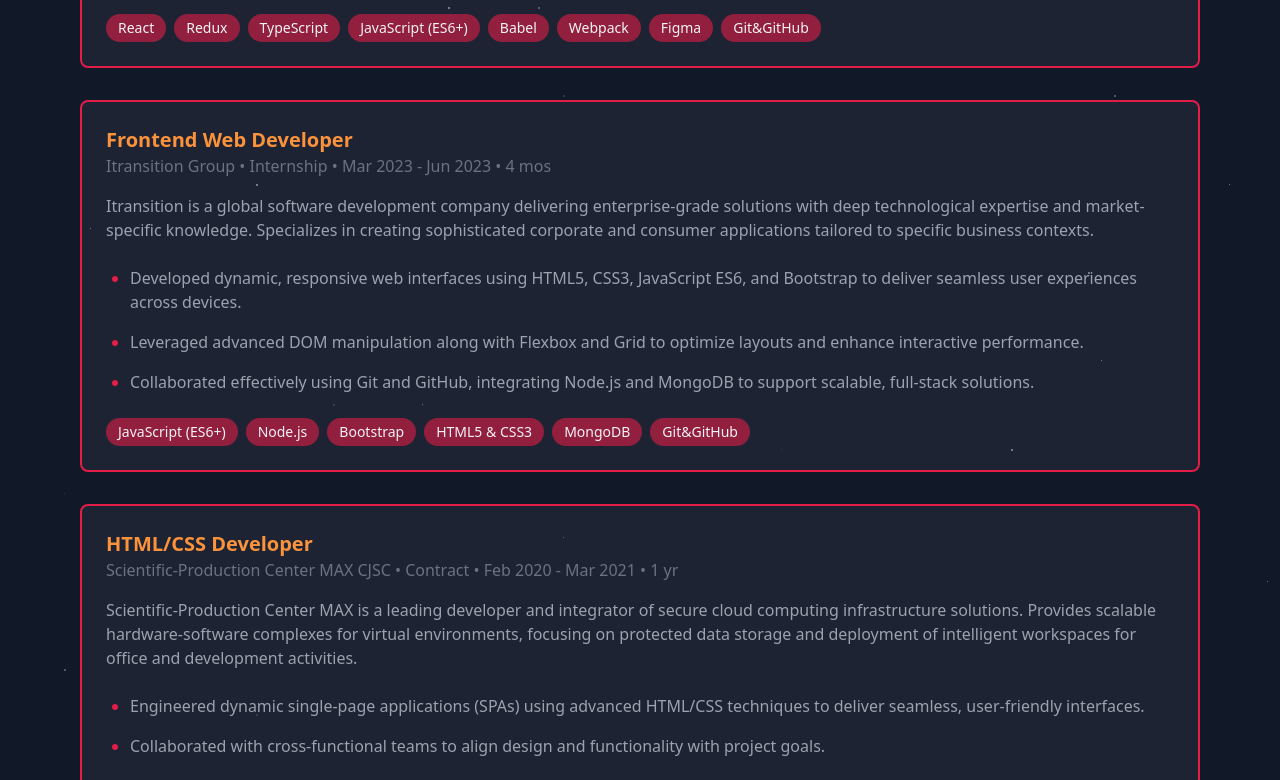
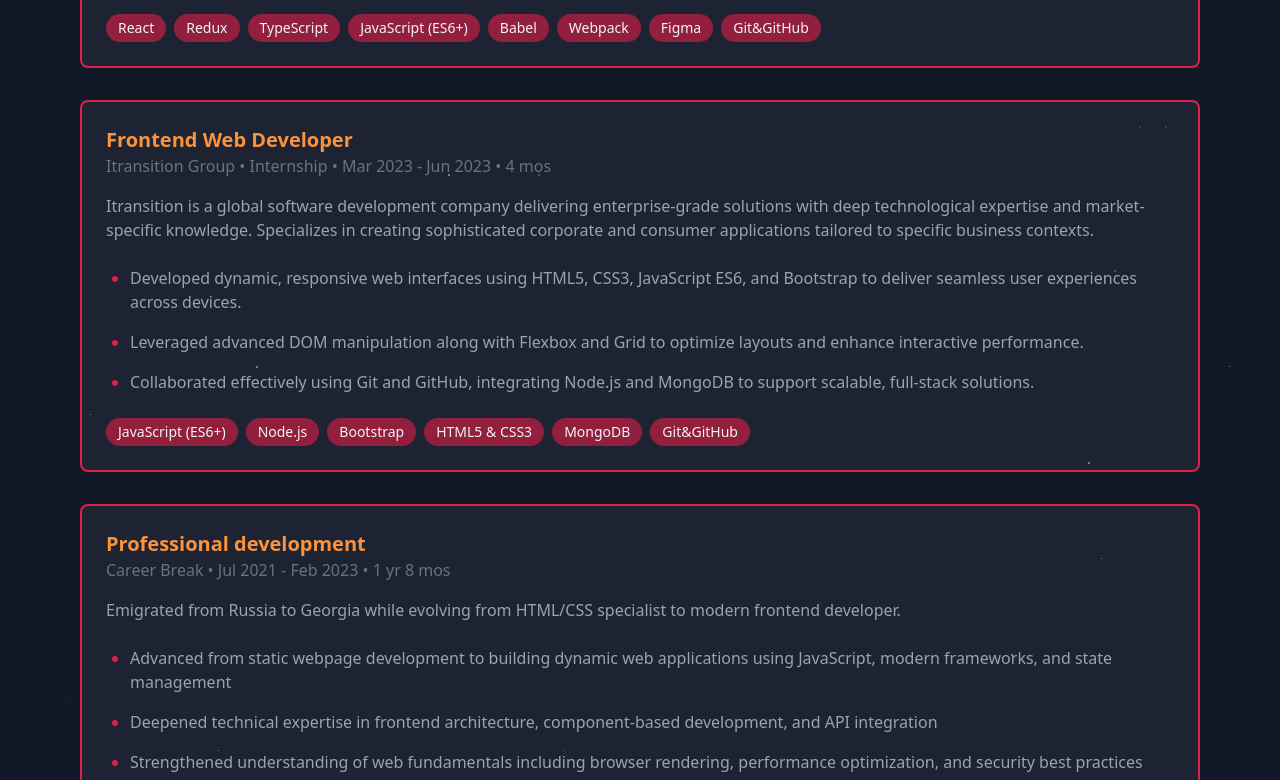
Before and after one commit to evokss/MyPortfolioWebsite, a Next.js app: page /about in a window 1280 px wide. Shown: the part 2000-2780 px from the top of the page. Built offline with nearby package versions, Linux system fonts and the light colour scheme.

Commit message:
Update professional experience timeline

```diff
--- a/components/about/AboutPage.jsx
+++ b/components/about/AboutPage.jsx
@@ -288,11 +288,65 @@
           <div className="bg-white/5 p-6 rounded-lg bg-white border-2 border-orange-300 dark:border-rose-600">
             <div className="mb-4">
               <h3 className="text-xl font-semibold text-orange-400">
+                Professional development
+              </h3>
+              <p className="dark:text-gray-500">
+                Career Break • Jul 2021 - Feb 2023 • 1 yr 8 mos
+              </p>
+            </div>
+            <p className="mb-4">
+              Emigrated from Russia to Georgia while evolving from HTML/CSS
+              specialist to modern frontend developer.
+            </p>
+            <ul className="list-disc marker:dark:text-rose-600 marker:text-orange-400 m-6 space-y-4 text-gray-600 dark:text-gray-400">
+              <li>
+                Advanced from static webpage development to building dynamic web
+                applications using JavaScript, modern frameworks, and state
+                management
+              </li>
+              <li>
+                Deepened technical expertise in frontend architecture,
+                component-based development, and API integration
+              </li>
+              <li>
+                Strengthened understanding of web fundamentals including browser
+                rendering, performance optimization, and security best practices
+              </li>
+            </ul>
+            <div className="flex flex-wrap gap-2">
+              <span className="px-3 py-1 text-gray-800 bg-orange-100 dark:bg-rose-600/60 dark:text-gray-100 rounded-full text-sm">
+                JavaScript (ES6+)
+              </span>
+              <span className="px-3 py-1 text-gray-800 bg-orange-100 dark:bg-rose-600/60 dark:text-gray-100 rounded-full text-sm">
+                Tailwind CSS
+              </span>
+              <span className="px-3 py-1 text-gray-800 bg-orange-100 dark:bg-rose-600/60 dark:text-gray-100 rounded-full text-sm">
+                Web Development
+              </span>
+              <span className="px-3 py-1 text-gray-800 bg-orange-100 dark:bg-rose-600/60 dark:text-gray-100 rounded-full text-sm">
+                React
+              </span>
+              <span className="px-3 py-1 text-gray-800 bg-orange-100 dark:bg-rose-600/60 dark:text-gray-100 rounded-full text-sm">
+                API
+              </span>
+              <span className="px-3 py-1 text-gray-800 bg-orange-100 dark:bg-rose-600/60 dark:text-gray-100 rounded-full text-sm">
+                Node.js
+              </span>
+              <span className="px-3 py-1 text-gray-800 bg-orange-100 dark:bg-rose-600/60 dark:text-gray-100 rounded-full text-sm">
+                Git&GitHub
+              </span>
+            </div>
+          </div>
+
+          {/* Previous Role */}
+          <div className="bg-white/5 p-6 rounded-lg bg-white border-2 border-orange-300 dark:border-rose-600">
+            <div className="mb-4">
+              <h3 className="text-xl font-semibold text-orange-400">
                 HTML/CSS Developer
               </h3>
               <p className="dark:text-gray-500">
                 Scientific-Production Center MAX CJSC • Contract • Feb 2020 -
-                Mar 2021 • 1 yr
+                Jul 2021 • 1 yr 6 mos
               </p>
             </div>
             <p className="mb-4">
```
